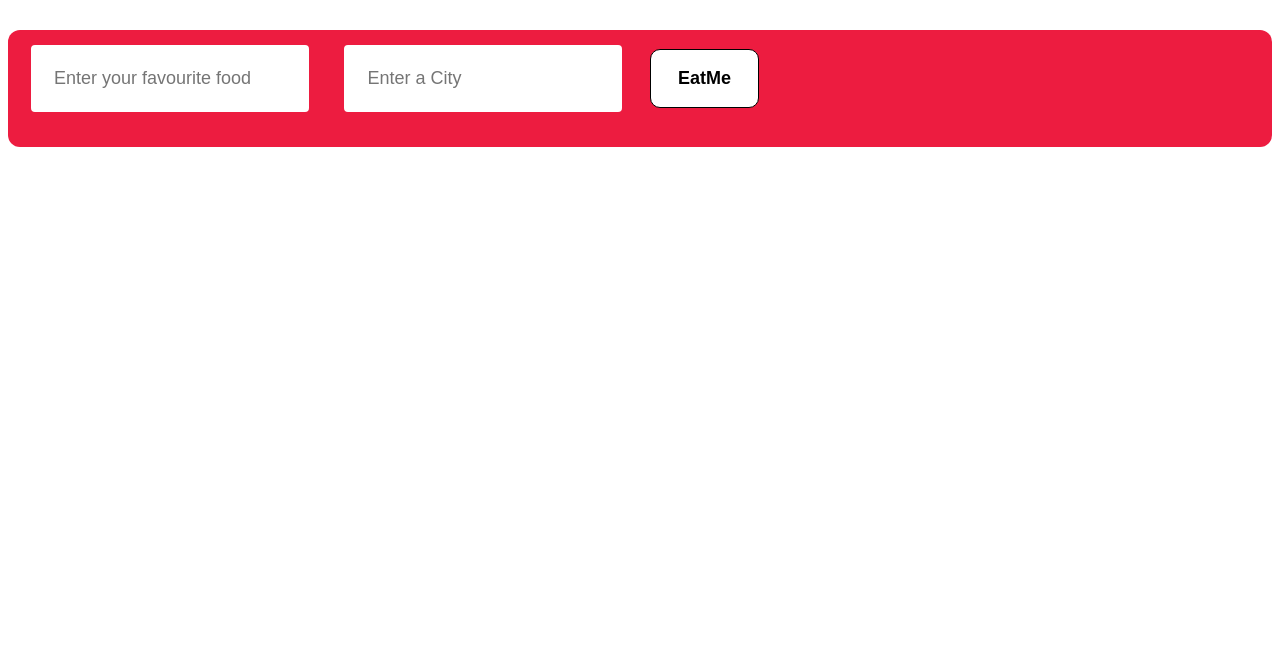
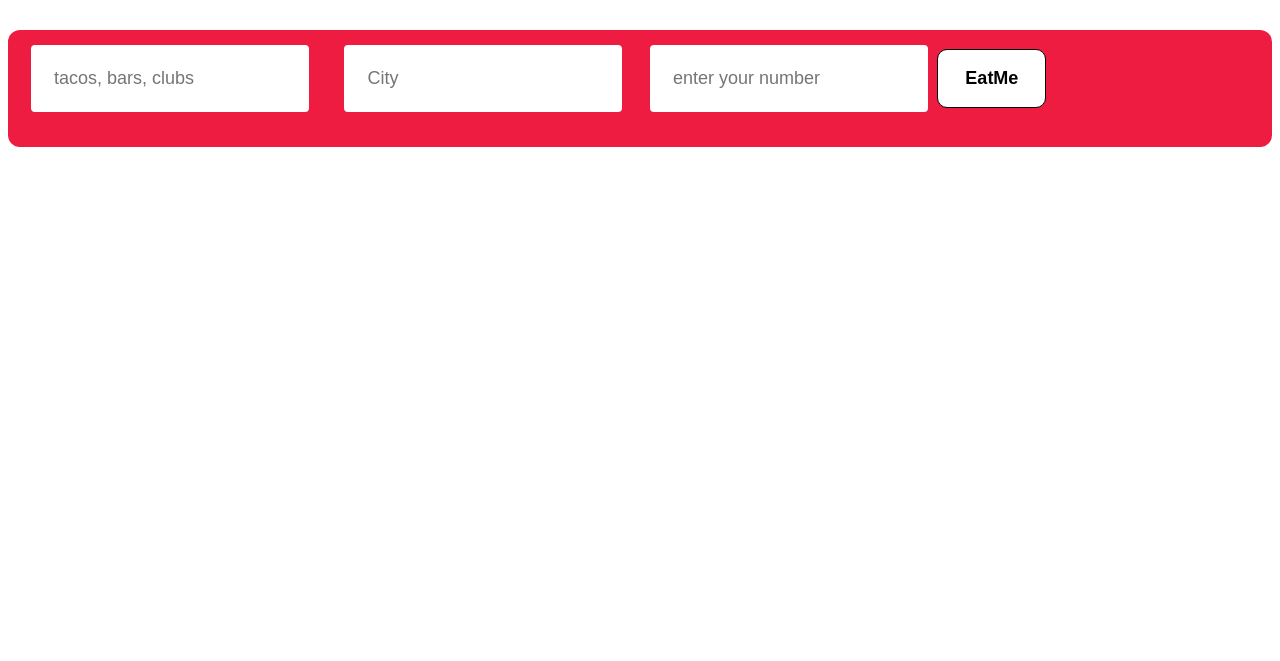
Before and after one commit to sveem/EatMe, a website: page public/index.html in a window 1280 px wide. Shown: the part 139-800 px from the top of the page. Drawn offline with nearby package versions, Linux system fonts and the light colour scheme.

Commit message:
adding some functionalities

```diff
--- a/food.js
+++ b/food.js
@@ -11,6 +11,11 @@ var client = new Yelp({
   token: "QpNUIhpHtW9A8qkeWjgiMDzoXXyL6pmP",
   token_secret: "I7bN5Vc8ir4wAYEkm0NyX9rkjiI"
 });
+
+ // var randomNumber = function() {
+ // var random = Math.floor(Math.random() * 20)+ 10;
+ //   return random;
+ // };
 
  function yelpData(req, res, city = "London", food = "pizza") {
  	console.log("REQUEST+++++++++:", req.body)
--- a/public/index.html
+++ b/public/index.html
@@ -2,24 +2,24 @@
 <html ng-app="EatMe">
   <head>
     <meta charset="utf-8">
-    <link rel="stylesheet" type="text/css" href="styles.css">
+      <link rel="stylesheet" type="text/css" href="styles.css">
     <title>EatMe</title>
   </head>
   <body id="main-container">
     <h1>Eat<i>Me</i></h1>
     <div class="search-form" ng-controller="MainController">
       <label>
-          <input placeholder="Enter your favourite food" type="text" name="food" ng-model="data.food" />
+        <input placeholder="tacos, bars, clubs" type="text" name="food" ng-model="data.food" />
       </label>
       <label>
-        <input placeholder="Enter a City" type="text" name="city" ng-model="data.city" />
+        <input placeholder="City" type="text" name="city" ng-model="data.city" />
       </label>
-
+        <input placeholder="enter your number" type="text" ng-model="data.searchQuery"/>
       <button ng-click="printCity()">EatMe</button>
     <div class="wrapper">
       <div ng-repeat="business in data.businesses" class="table">
         <div class="inside-wrapper">
-          <div class="title">{{business.name}}</div>
+          <div class="title"> {{ business.name }}</div>
             <div class="address">{{ business.location.address.join(', ') }}</div>
              <div class="dataImg">
                 <a href="{{ business.url }} _blank">
@@ -34,7 +34,6 @@
         </div>
       </div>
     </div>
-
     <script src="//ajax.googleapis.com/ajax/libs/angularjs/1.0.8/angular.js"></script>
     <script src="app.js"></script>
   </body>
--- a/server.js
+++ b/server.js
@@ -31,5 +31,6 @@ app.get('/*', function(req, res) {
 });
 
 //I have to fix this part before deployment!
+
 app.listen(process.env.PORT || 3000);
 console.log("Server now listening on port" + " " + port +  "!");
```
